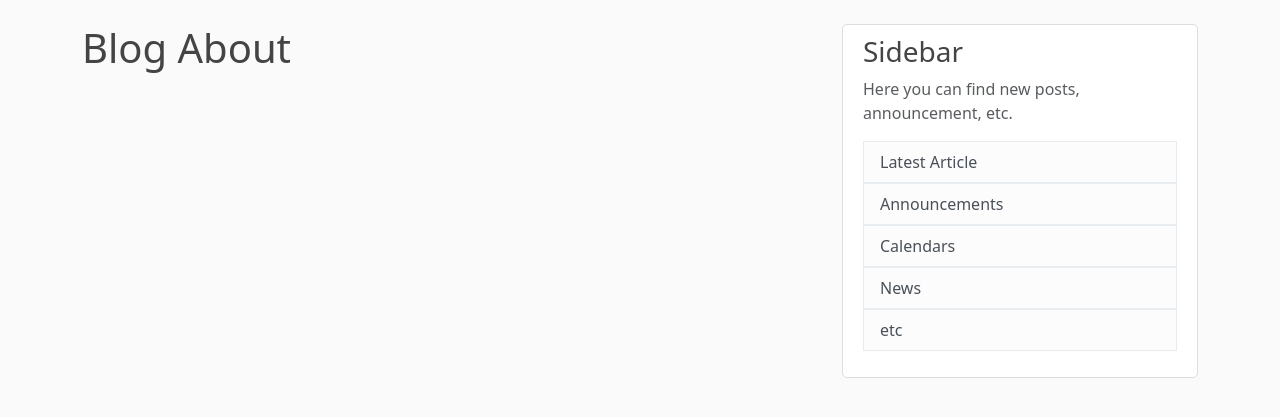
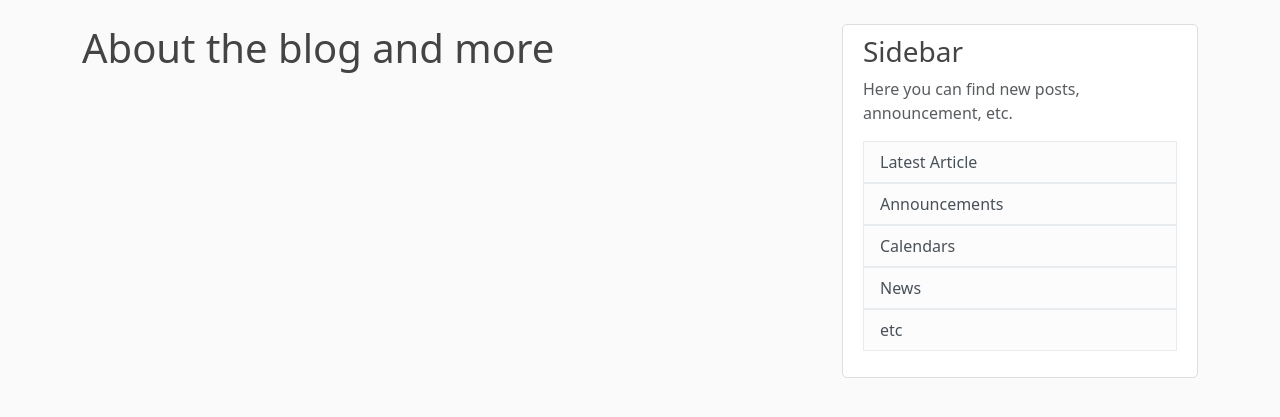
Before and after one commit to hakichris/python_project, a Django app: page /about/ in a window 1280 px wide. Shown: the part 56-473 px from the top of the page. Run offline with Django 4.2, Linux system fonts and the light colour scheme; some libraries are stand-ins or nearby versions.

Commit message:
Update about.hmtl

```diff
--- a/blog/templates/blog/about.html
+++ b/blog/templates/blog/about.html
@@ -1,6 +1,6 @@
 {% extends "blog/base.html" %}
 {% block content %}
 
-     <h1>Blog About</h1>
+     <h1>About the blog and more</h1>
 
 {% endblock content %}
```
